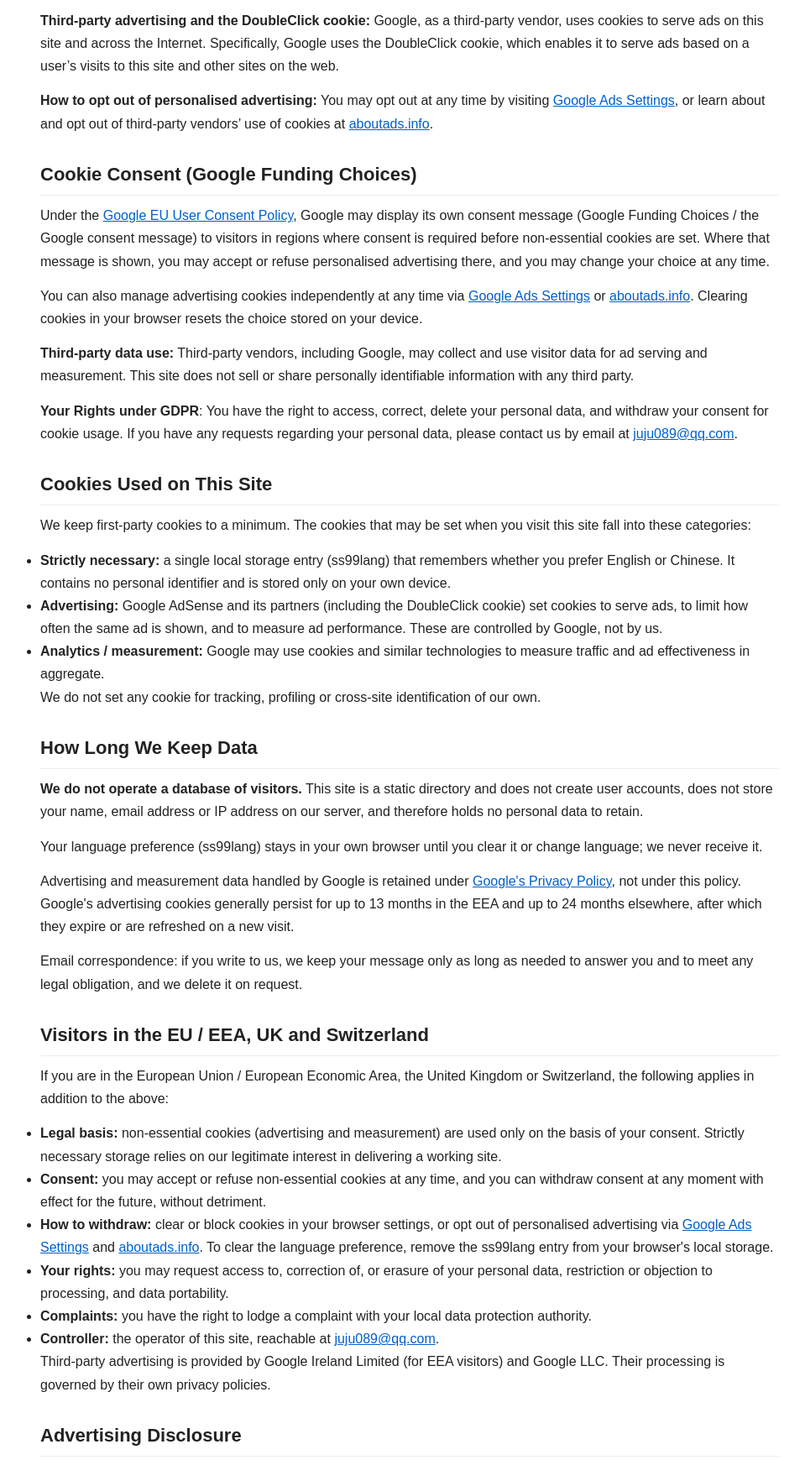
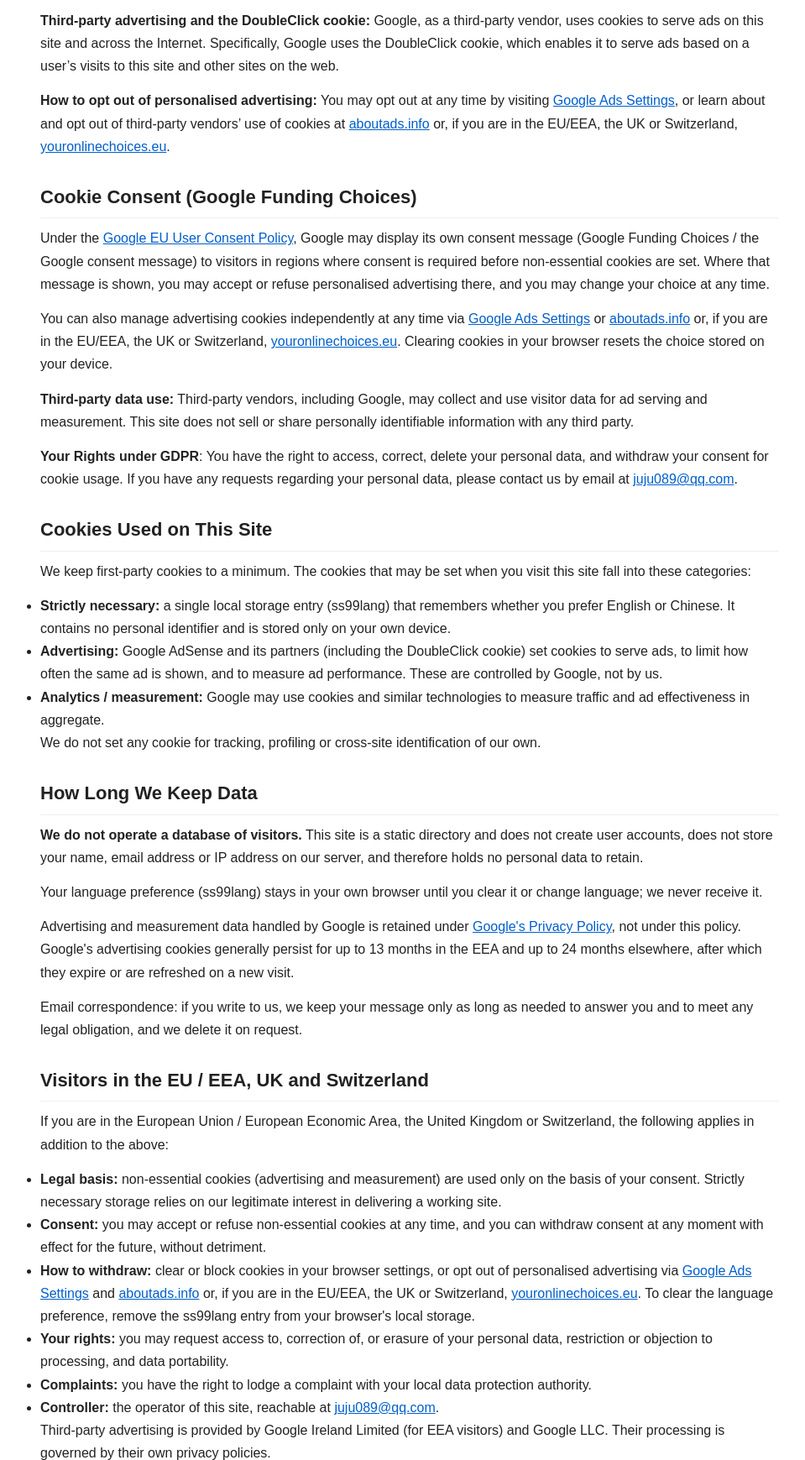
Before and after one commit to lindong668/haiwai-dao-hang, a plain HTML site: page public/privacy.html in a window 1280 px wide. Shown: the part 339-2078 px from the top of the page at 84% size, without its empty margins (152-1111 px from the left). Drawn offline with Linux system fonts and the light colour scheme.

Commit message:
Add files via upload

```diff
--- a/public/privacy.html
+++ b/public/privacy.html
@@ -54,10 +54,10 @@
     <p>This website is a directory of free online web tools. We only provide links to third-party online tools. We do not actively collect, store or process visitors' personally identifiable information on our server.</p>
     <p>We use Google AdSense to serve advertisements. Google may use cookies to show personalized ads. Cookies are small text files stored on your device. You can manage or disable cookies via your browser settings.</p>
     <p><strong>Third-party advertising and the DoubleClick cookie:</strong> Google, as a third-party vendor, uses cookies to serve ads on this site and across the Internet. Specifically, Google uses the DoubleClick cookie, which enables it to serve ads based on a user’s visits to this site and other sites on the web.</p>
-    <p><strong>How to opt out of personalised advertising:</strong> You may opt out at any time by visiting <a href="https://www.google.com/settings/ads" target="_blank" rel="noopener">Google Ads Settings</a>, or learn about and opt out of third-party vendors’ use of cookies at <a href="https://www.aboutads.info/choices/" target="_blank" rel="noopener">aboutads.info</a>.</p>
+    <p><strong>How to opt out of personalised advertising:</strong> You may opt out at any time by visiting <a href="https://www.google.com/settings/ads" target="_blank" rel="noopener">Google Ads Settings</a>, or learn about and opt out of third-party vendors’ use of cookies at <a href="https://www.aboutads.info/choices/" target="_blank" rel="noopener">aboutads.info</a> or, if you are in the EU/EEA, the UK or Switzerland, <a href="https://www.youronlinechoices.eu/" target="_blank" rel="noopener">youronlinechoices.eu</a>.</p>
 <h2>Cookie Consent (Google Funding Choices)</h2>
 <p>Under the <a href="https://business.safety.google/privacy/" rel="noopener" target="_blank">Google EU User Consent Policy</a>, Google may display its own consent message (Google Funding Choices / the Google consent message) to visitors in regions where consent is required before non-essential cookies are set. Where that message is shown, you may accept or refuse personalised advertising there, and you may change your choice at any time.</p>
-<p>You can also manage advertising cookies independently at any time via <a href="https://www.google.com/settings/ads" rel="noopener" target="_blank">Google Ads Settings</a> or <a href="https://www.aboutads.info/choices/" rel="noopener" target="_blank">aboutads.info</a>. Clearing cookies in your browser resets the choice stored on your device.</p>
+<p>You can also manage advertising cookies independently at any time via <a href="https://www.google.com/settings/ads" rel="noopener" target="_blank">Google Ads Settings</a> or <a href="https://www.aboutads.info/choices/" rel="noopener" target="_blank">aboutads.info</a> or, if you are in the EU/EEA, the UK or Switzerland, <a href="https://www.youronlinechoices.eu/" target="_blank" rel="noopener">youronlinechoices.eu</a>. Clearing cookies in your browser resets the choice stored on your device.</p>
     <p><strong>Third-party data use:</strong> Third-party vendors, including Google, may collect and use visitor data for ad serving and measurement. This site does not sell or share personally identifiable information with any third party.</p>
     <p><strong>Your Rights under GDPR</strong>: You have the right to access, correct, delete your personal data, and withdraw your consent for cookie usage. If you have any requests regarding your personal data, please contact us by email at <a href="mailto:juju089@qq.com">juju089@qq.com</a>.</p>
     <h2>Cookies Used on This Site</h2>
@@ -80,7 +80,7 @@
     <ul>
       <li><strong>Legal basis:</strong> non-essential cookies (advertising and measurement) are used only on the basis of your consent. Strictly necessary storage relies on our legitimate interest in delivering a working site.</li>
       <li><strong>Consent:</strong> you may accept or refuse non-essential cookies at any time, and you can withdraw consent at any moment with effect for the future, without detriment.</li>
-      <li><strong>How to withdraw:</strong> clear or block cookies in your browser settings, or opt out of personalised advertising via <a href="https://www.google.com/settings/ads" target="_blank" rel="noopener">Google Ads Settings</a> and <a href="https://www.aboutads.info/choices/" target="_blank" rel="noopener">aboutads.info</a>. To clear the language preference, remove the <code>ss99lang</code> entry from your browser's local storage.</li>
+      <li><strong>How to withdraw:</strong> clear or block cookies in your browser settings, or opt out of personalised advertising via <a href="https://www.google.com/settings/ads" target="_blank" rel="noopener">Google Ads Settings</a> and <a href="https://www.aboutads.info/choices/" target="_blank" rel="noopener">aboutads.info</a> or, if you are in the EU/EEA, the UK or Switzerland, <a href="https://www.youronlinechoices.eu/" target="_blank" rel="noopener">youronlinechoices.eu</a>. To clear the language preference, remove the <code>ss99lang</code> entry from your browser's local storage.</li>
       <li><strong>Your rights:</strong> you may request access to, correction of, or erasure of your personal data, restriction or objection to processing, and data portability.</li>
       <li><strong>Complaints:</strong> you have the right to lodge a complaint with your local data protection authority.</li>
       <li><strong>Controller:</strong> the operator of this site, reachable at <a href="mailto:juju089@qq.com">juju089@qq.com</a>.</li>
@@ -96,10 +96,10 @@
     <p>本网站为免费在线工具导航目录站，仅提供第三方在线工具的跳转链接。本站不会主动收集、存储访客的个人身份信息。</p>
     <p>本站使用Google AdSense投放广告。Google可能使用Cookie，基于您的网站访问记录展示个性化广告。Cookie是存储在您设备上的小型文本文件，您可以在浏览器设置内管理或禁用Cookie。</p>
     <p><strong>第三方广告与 DoubleClick Cookie：</strong>Google 作为第三方供应商，使用 Cookie 在本站及互联网其他网站投放广告。具体而言，Google 使用 DoubleClick Cookie，使其能够根据用户访问本站及其他网站的记录，投放更相关的广告。</p>
-    <p><strong>如何退出个性化广告：</strong>您可以随时访问 <a href="https://www.google.com/settings/ads" target="_blank" rel="noopener">Google 广告设置</a> 停用个性化广告；也可访问 <a href="https://www.aboutads.info/choices/" target="_blank" rel="noopener">aboutads.info</a> 了解并退出第三方供应商的 Cookie 投放。</p>
+    <p><strong>如何退出个性化广告：</strong>您可以随时访问 <a href="https://www.google.com/settings/ads" target="_blank" rel="noopener">Google 广告设置</a> 停用个性化广告；也可访问 <a href="https://www.aboutads.info/choices/" target="_blank" rel="noopener">aboutads.info</a> 或<a href="https://www.youronlinechoices.eu/" target="_blank" rel="noopener">youronlinechoices.eu</a>（欧盟／欧洲经济区、英国或瑞士访客） 了解并退出第三方供应商的 Cookie 投放。</p>
 <h2>Cookie 同意（Google Funding Choices）</h2>
 <p>依据 <a href="https://business.safety.google/privacy/" rel="noopener" target="_blank">Google 欧盟用户同意政策</a>，Google 可能在需要事先取得同意的地区，向访客展示其自身的同意消息（Google Funding Choices / Google 同意消息），用于在设置非必要 Cookie 前征求同意。当该消息展示时，您可在其中接受或拒绝个性化广告，并可随时更改选择。</p>
-<p>您也可以随时通过 <a href="https://www.google.com/settings/ads" rel="noopener" target="_blank">Google 广告设置</a> 或 <a href="https://www.aboutads.info/choices/" rel="noopener" target="_blank">aboutads.info</a> 自行管理广告 Cookie。清除浏览器 Cookie 会重置保存在您设备上的选择。</p>
+<p>您也可以随时通过 <a href="https://www.google.com/settings/ads" rel="noopener" target="_blank">Google 广告设置</a> 或 <a href="https://www.aboutads.info/choices/" rel="noopener" target="_blank">aboutads.info</a> 或<a href="https://www.youronlinechoices.eu/" target="_blank" rel="noopener">youronlinechoices.eu</a>（欧盟／欧洲经济区、英国或瑞士访客） 自行管理广告 Cookie。清除浏览器 Cookie 会重置保存在您设备上的选择。</p>
     <p><strong>第三方数据用途说明：</strong>第三方供应商（包括 Google）可能会收集和使用访客数据，用于广告的投放与效果衡量；本站不向任何第三方出售或共享可识别个人身份的信息。</p>
     <p><strong>GDPR赋予您的权利</strong>：您有权访问、更正、删除个人数据，并且可以随时撤回Cookie授权。如您有个人数据相关诉求，可以通过邮箱 <a href="mailto:juju089@qq.com">juju089@qq.com</a> 联系我们。</p>
     <h2>本站使用的 Cookie 类型</h2>
@@ -122,7 +122,7 @@
     <ul>
       <li><strong>法律依据：</strong>非必要 Cookie（广告与衡量类）仅在取得您的同意后使用；严格必要类存储基于我们提供可用网站的合法利益。</li>
       <li><strong>同意机制：</strong>您可以随时接受或拒绝非必要 Cookie，并可随时撤回同意，撤回对将来生效，且不会因此受到不利影响。</li>
-      <li><strong>如何撤回：</strong>在浏览器设置中清除或屏蔽 Cookie；或通过 <a href="https://www.google.com/settings/ads" target="_blank" rel="noopener">Google 广告设置</a> 与 <a href="https://www.aboutads.info/choices/" target="_blank" rel="noopener">aboutads.info</a> 退出个性化广告。清除语言偏好：删除浏览器本地存储中的 <code>ss99lang</code> 条目。</li>
+      <li><strong>如何撤回：</strong>在浏览器设置中清除或屏蔽 Cookie；或通过 <a href="https://www.google.com/settings/ads" target="_blank" rel="noopener">Google 广告设置</a> 与 <a href="https://www.aboutads.info/choices/" target="_blank" rel="noopener">aboutads.info</a> 或<a href="https://www.youronlinechoices.eu/" target="_blank" rel="noopener">youronlinechoices.eu</a>（欧盟／欧洲经济区、英国或瑞士访客） 退出个性化广告。清除语言偏好：删除浏览器本地存储中的 <code>ss99lang</code> 条目。</li>
       <li><strong>您的权利：</strong>您可要求访问、更正、删除您的个人数据，限制或反对处理，以及要求数据可携带。</li>
       <li><strong>投诉权利：</strong>您有权向所在地的数据保护监管机构提出投诉。</li>
       <li><strong>数据控制者：</strong>本站运营者，可通过 <a href="mailto:juju089@qq.com">juju089@qq.com</a> 联系。</li>
```
Also changed, not shown: src/index.js (+14 -3 lines).
